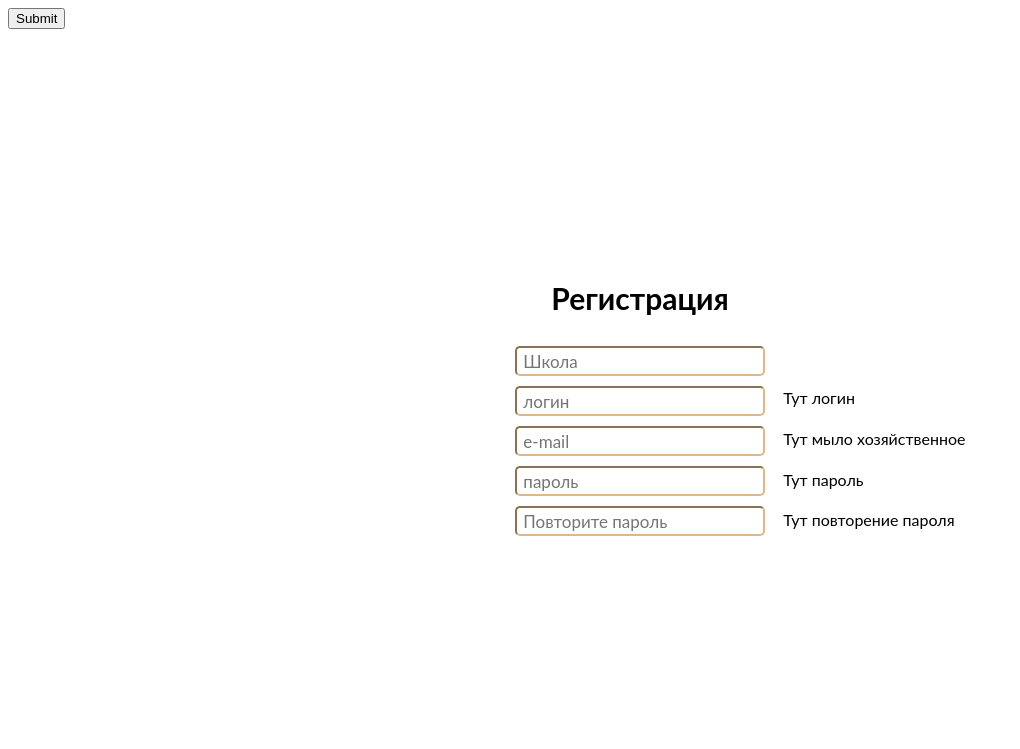
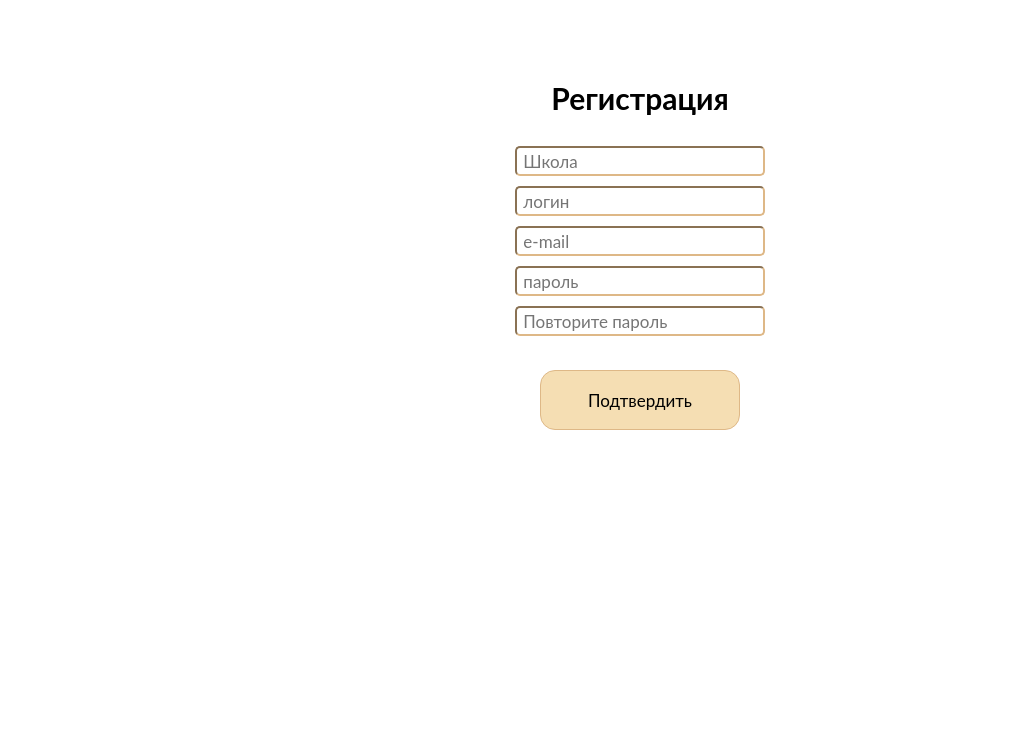
Before and after one commit to DigitalSamuraiDTM/first_web_with_Django, a Django app: page /main/register/ in a window 1280 px wide. Shown: the top 749 px of the page, without its empty margins (0-1020 px from the left). Run offline with Django 3.2, Linux system fonts and the light colour scheme; some libraries are stand-ins or nearby versions.

Commit message:
font-size,html

```diff
--- a/my_first_work/settings.py
+++ b/my_first_work/settings.py
@@ -24,9 +24,7 @@ SECRET_KEY = '^vbn=a@s&qrllcwp1h0cdv3tvk1xm8z!m8!*cvylz$a00($s25'
 # SECURITY WARNING: don't run with debug turned on in production!
 DEBUG = True
 
-ALLOWED_HOSTS = [
-
-]
+ALLOWED_HOSTS = []
 
 
 # Application definition
--- a/subs/static/subs/other_style.css
+++ b/subs/static/subs/other_style.css
@@ -32,7 +32,6 @@
     font-size: 17px;
     font-family: "Lato", sans-serif;
 }
-
 #button_test_filips_yes:hover{
     background:burlywood ;
 }
@@ -51,7 +50,6 @@
     font-family: "Lato", sans-serif;
 
 }
-
 #button_test_filips_no:hover{
     background: burlywood;
 }
@@ -111,7 +109,6 @@
     font-size: 17px;
     font-family: "Lato", sans-serif;
 }
-
 #button_to_test_filips:hover{
     background: burlywood;
 }
@@ -289,7 +286,7 @@
 #register_block_1{
     position: absolute;
     left:50%;
-    top: 500px;
+    top: 300px;
     margin-right: 50%;
     transform: translate(-50%,-50%);
     height: 500px;
@@ -332,23 +329,53 @@
 
 #check_input_register{
     position: absolute;
-    left:69%;
-    top: 450px;
+    left:76%;
+    top: 227px;
     margin-right: 50%;
     transform: translate(-50%,-50%);
-    width: 200px;
+    width: 400px;
     font-family: "Lato", sans-serif;
+    height: 200px;
+}
+
+#true_login{
+    position: absolute;
+    top: 48px;
 }
 #true_mail{
-    position: relative;
-    top: 6px;
+    position: absolute;
+    top: 88px;
+}
+#true_password{
+    top: 129px;
+    position: absolute;
+}
+#true_repeat_password{
+    position: absolute;
+    top: 169px;
+}
+#true_school{
+    position: absolute;
+    top: 8px;
 }
 
-#true_password{
-    top: 12px;
-    position: relative;
+#submit_button{
+
+    height: 60px;
+    width: 200px;
+    border: 1px solid burlywood;
+    background: wheat;
+    border-radius: 15px;
+    outline: none;
+    -webkit-transition: 0.1s;
+    font-size: 17px;
+    font-family: "Lato", sans-serif;
+    position: absolute;
+    left:50%;
+    top: 400px;
+    margin-right: 50%;
+    transform: translate(-50%,-50%);
 }
-#true_repeat_password{
-    position: relative;
-    top: 17px;
+#submit_button:hover{
+    background: burlywood;
 }
--- a/subs/static/subs/scripts.js
+++ b/subs/static/subs/scripts.js
@@ -1,5 +1,5 @@
-var yes = false;
-var no = false, repeat_password_val='', password_val='';
+var yes = false, good_login = false, good_mail = false, good_school = false, good_password = false, good_repeat_password = false;
+var no = false, repeat_password_val='', password_val='', username='', school='';
 var number_quest = 0,fear_not_waiting_social = 0, low_resistance_stress = 0, problems_and_fears_with_teachers = 0 ;
 var  main_choice_quest = 0, anxiety_in_school = 0, social_fear = 0,  frustration = 0, fear_self_expressions = 0, fear_situation_to_check = 0 ;
 var progress_bar = 0, percent_test =1, width_main_choice_quest_bar, width_anxiety_in_school_bar, width_social_fear_bar, width_frustration_bar, width_fear_self_expression_bar,
@@ -958,62 +958,3 @@ function test_filips() {
 function to_register_page() {
     location.href='/main/register/'
 }
-
-function check_name(){
-
-    $.ajax({
-       type:"GET", //тип запроса
-       url:"check_login/", //url запроса
-       data:{ //данные, которые принимаются из шаблона
-           'login':$("#user_login").val(), //выборка данных по айди
-       },
-       dataType:"text", //тип данных
-        cache: false,
-       success: function (data) { //функция выполняющаяся после ответа сервера
-           if (data == "good"){
-                document.getElementById('true_login').innerText='Свободно с:';
-           }
-           else if (data == "bad"){
-                document.getElementById('true_login').innerText='Этот логин занят, попробуйте другой!';
-           }
-       }
-    });
-
-}
-
-function check_mail(){
-    console.log('awdawdpha');
-    $.ajax({
-        type:"GET",
-        url:"check_mail",
-        data:{
-            'mail':$('#e_mail').val(),
-        },
-        cache: false,
-        success: function (data) {
-            if (data=="good"){
-
-                document.getElementById('true_mail').innerText='Хорошее мыло!';
-
-            }
-            else if (data=="bad"){
-                document.getElementById('true_mail').innerText='Такое мыло у нас уже есть!';
-            }
-        }
-    })
-}
-
-function check_repeat_password() {
-
-    repeat_password_val = document.getElementById('repeat_password').value;
-    password_val=document.getElementById('password').value;
-    if (password_val==repeat_password_val){
-        repeat_password.style.borderColor='lightgreen';
-        document.getElementById('true_repeat_password').innerText='Пароли совпадают';
-    }
-    else {
-        repeat_password.style.borderColor='red';
-        document.getElementById('true_repeat_password').innerText='НЕ СОВПАДАЮТ';
-    }
-
-}
--- a/subs/templates/subs/index.html
+++ b/subs/templates/subs/index.html
@@ -13,5 +13,10 @@
             <input type="button" value="Начать!" onclick=to_start_filips()>
         </form>
         <input type="button" value="На регистрацию" onclick=to_register_page() >
+    {% if not is_authenticated %}
+        <p>Залогинился</p>
+    {% else %}
+        <p>НЕЕЕЕЕЕЕЕЕЕЕЕЕЕЕЕЕЕЕЕЕт</p>
+    {% endif %}
     </body>
 </html>
--- a/subs/templates/subs/register.html
+++ b/subs/templates/subs/register.html
@@ -5,38 +5,40 @@
     <meta charset="UTF-8">
     <link rel="stylesheet" href="//maxcdn.bootstrapcdn.com/bootstrap/3.2.0/css/bootstrap-theme.min.css">
     <link  rel="stylesheet" type="text/css" href="{% static 'subs/other_style.css' %}" /> <!--подключили другой внешний файл css-->
-    <script type = 'text/javascript' src = "{% static 'subs/scripts.js' %}"></script>
     <script src="https://ajax.googleapis.com/ajax/libs/jquery/3.3.1/jquery.min.js"></script>
+    <script type = 'text/javascript' src = "{% static 'subs/register_script.js' %}"></script>
+
     <title>Регистрация</title>
 </head>
 <body>
 
     <article>
 
-        <form method="post" action="{% url 'signup' %}">
+        <form method="post" action="{% url 'signup' %}" onsubmit="return check_submit()">
             <section id="register_block_1">
             {% csrf_token %}
             <h1 id="registration_h1">Регистрация</h1>
 
-            <input type="text" name="school" placeholder=" Школа" aria-describedby="basic-addon1" id="input_school">
+            <input type="text" name="school" placeholder=" Школа" aria-describedby="basic-addon1" id="input_school" onkeyup=check_school()>
 
             <input type="text" name="login" placeholder=" логин" aria-describedby="basic-addon1" id="user_login" onkeyup=check_name()>
 
-            <input type="text" name="mail" placeholder=" e-mail" aria-describedby="basic-addon1" id="e_mail" onchange=check_mail()>
+            <input type="text" name="mail" placeholder=" e-mail" aria-describedby="basic-addon1" id="e_mail">
 
-            <input type="password" name="password" id="password"  placeholder=" пароль" aria-describedby="basic-addon1" onkeyup= >
+            <input type="password" name="password" id="password"  placeholder=" пароль" aria-describedby="basic-addon1" onkeyup=check_len_password()>
 
             <input type="password" name="repeat_password" placeholder=" Повторите пароль" id="repeat_password" aria-describedby="basic-addon1" onkeyup=check_repeat_password()>
 
             </section>
             <section id="check_input_register">
-                <p id="true_login">Тут логин</p>
-                <p id="true_mail">Тут мыло хозяйственное</p>
-                <p id="true_password">Тут пароль</p>
-                <p id="true_repeat_password">Тут повторение пароля</p>
+                <p id="true_school"></p>
+                <p id="true_login"></p>
+                <p id="true_mail"></p>
+                <p id="true_password"></p>
+                <p id="true_repeat_password"></p>
             </section>
                 <section>
-                    <input type="submit">
+                    <input type="submit" value="Подтвердить" id="submit_button">
                 </section>
 
         </form>
```
Also changed, not shown: subs/static/subs/jquery.js (added, +17 -0 lines), subs/static/subs/register_script.js (added, +133 -0 lines), db.sqlite3.
